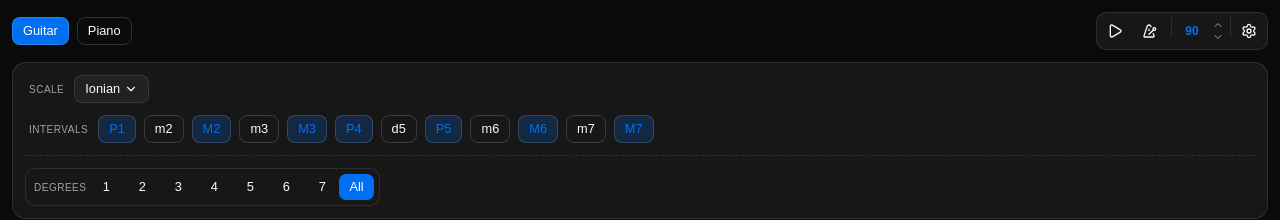
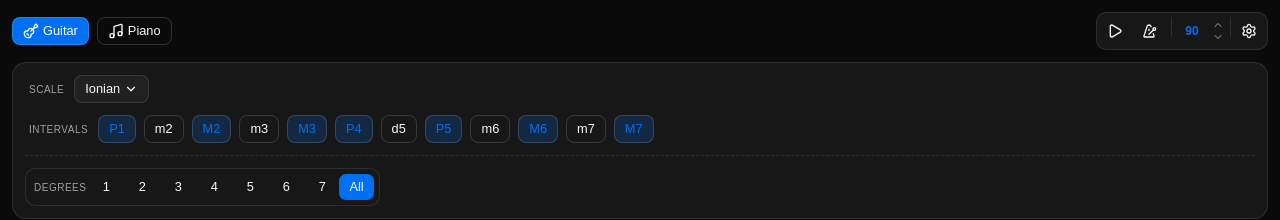
Before and after one commit to vedsarkar/fretboard-visualizer, a React (Vite) app: page / in a window 1280 px wide. Shown: the top 220 px of the page. Built offline with nearby package versions, Linux system fonts and the light colour scheme.

Commit message:
Add Guitar and Piano icons to toggle buttons
Co-authored-by: Cursor <cursoragent@cursor.com>

```diff
--- a/src/App.jsx
+++ b/src/App.jsx
@@ -1,5 +1,5 @@
 import { useCallback, useEffect, useMemo, useReducer, useRef, useState } from 'react';
-import { Download } from 'lucide-react';
+import { Download, Guitar, Music } from 'lucide-react';
 import { Button } from '@/components/ui/button';
 import { ToggleGroup, ToggleGroupItem } from '@/components/ui/toggle-group';
 import { TooltipProvider } from '@/components/ui/tooltip';
@@ -163,9 +163,11 @@ export default function App() {
                 data-testid="mode-group"
               >
                 <ToggleGroupItem value="scales" aria-label="Guitar" className={PICKED_SOLID}>
+                  <Guitar className="size-4" />
                   Guitar
                 </ToggleGroupItem>
                 <ToggleGroupItem value="chords" aria-label="Piano" className={PICKED_SOLID}>
+                  <Music className="size-4" />
                   Piano
                 </ToggleGroupItem>
               </ToggleGroup>
```
